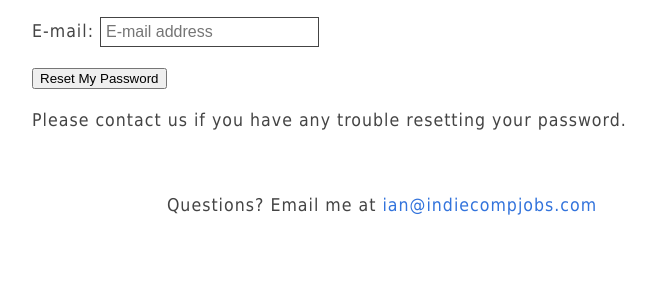
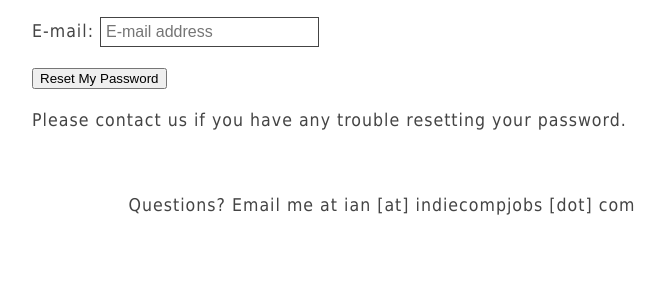
Before and after one commit to imlasky/indiecomp, a Django app: page /accounts/password/reset/ in a window 1280 px wide. Shown: the part 269-569 px from the top of the page, without its empty margins (258-923 px from the left). Run offline with Django 4.2, Linux system fonts and the light colour scheme; parts of the project's set-up code (start-up, migrations or seed data) failed here and were passed over; some libraries are stand-ins or nearby versions.

Commit message:
Swapped email to be plain text

```diff
--- a/indiecomp/templates/base.html
+++ b/indiecomp/templates/base.html
@@ -30,7 +30,7 @@
 
   {% endblock content %}
   <footer>
-    <p>Questions? Email me at <a href="mailto:ian@indiecompjobs.com">ian@indiecompjobs.com</a></p>
+    <p>Questions? Email me at ian [at] indiecompjobs [dot] com</p>
   </footer>
 
 
```
